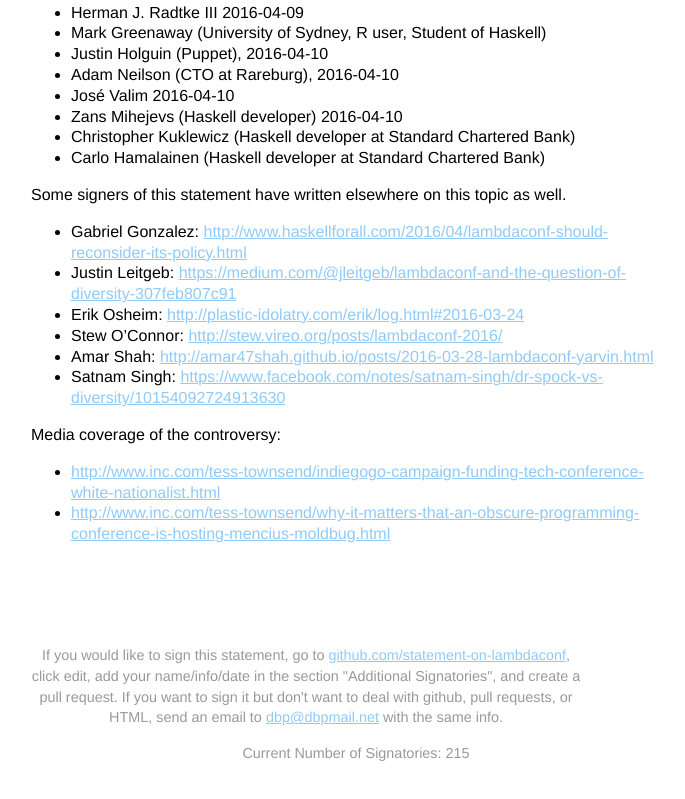
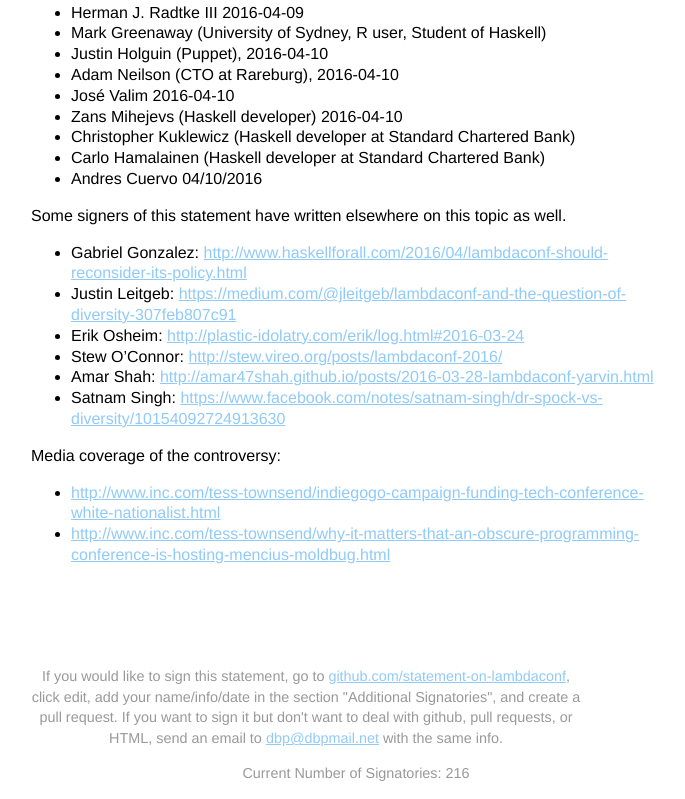
Before and after one commit to statement-on-lambdaconf/statement-on-lambdaconf.github.io, a plain HTML site: page index.html in a window 1280 px wide. Shown: the part 5094-5893 px from the top of the page, without its empty margins (284-969 px from the left). Before the commit the page ends 5872 px from the top, so only its background shows below. Drawn offline with Linux system fonts and the light colour scheme.

Commit message:
Add myself to "Additional Signatories"

```diff
--- a/index.html
+++ b/index.html
@@ -262,6 +262,7 @@
       <li>Zans Mihejevs (Haskell developer) 2016-04-10</li>
       <li>Christopher Kuklewicz (Haskell developer at Standard Chartered Bank)</li>
       <li>Carlo Hamalainen (Haskell developer at Standard Chartered Bank)</li>
+      <li>Andres Cuervo 04/10/2016</li>
       <!-- NOTE(dbp 2016-04-02): To include yourself, add another <li>
            with your name, info, and the date, and then make a pull request! -->
     </ul>
```
